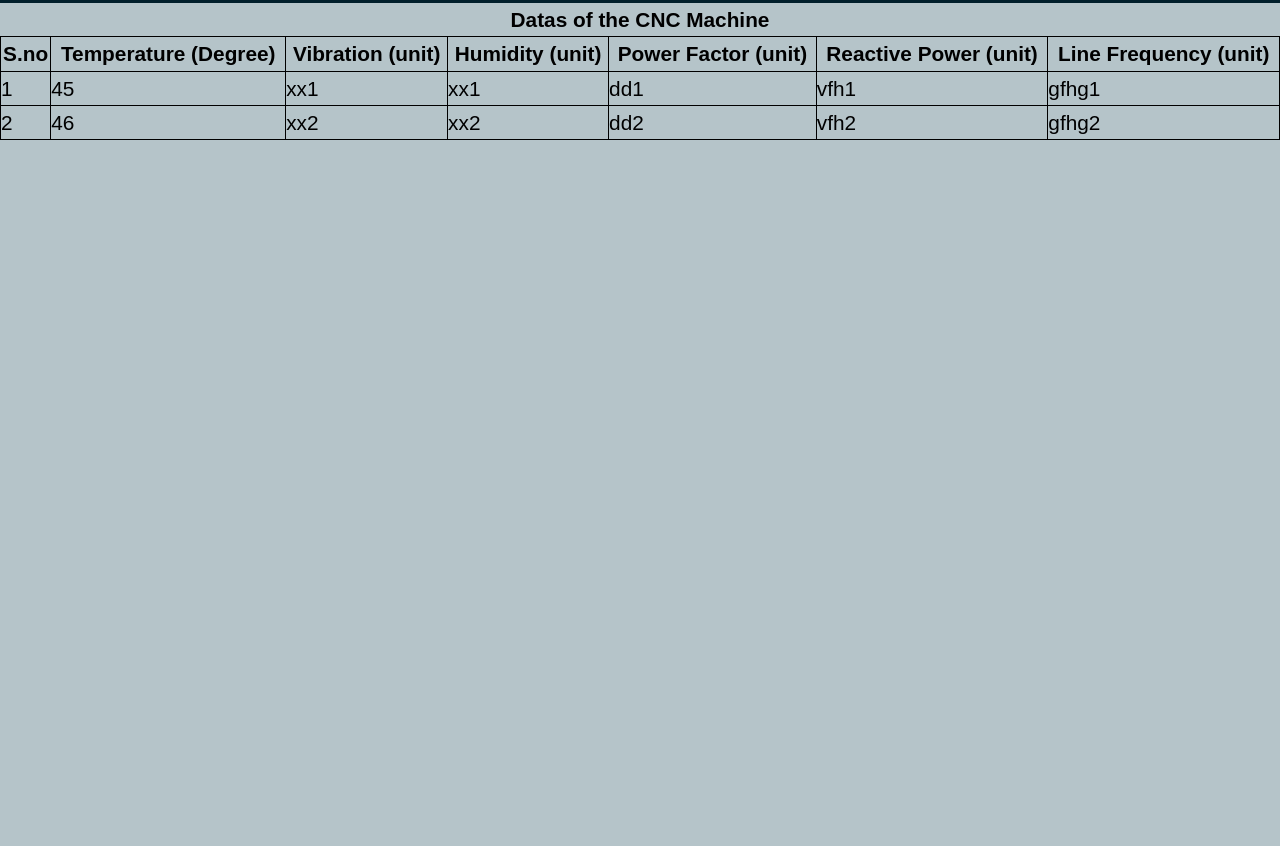
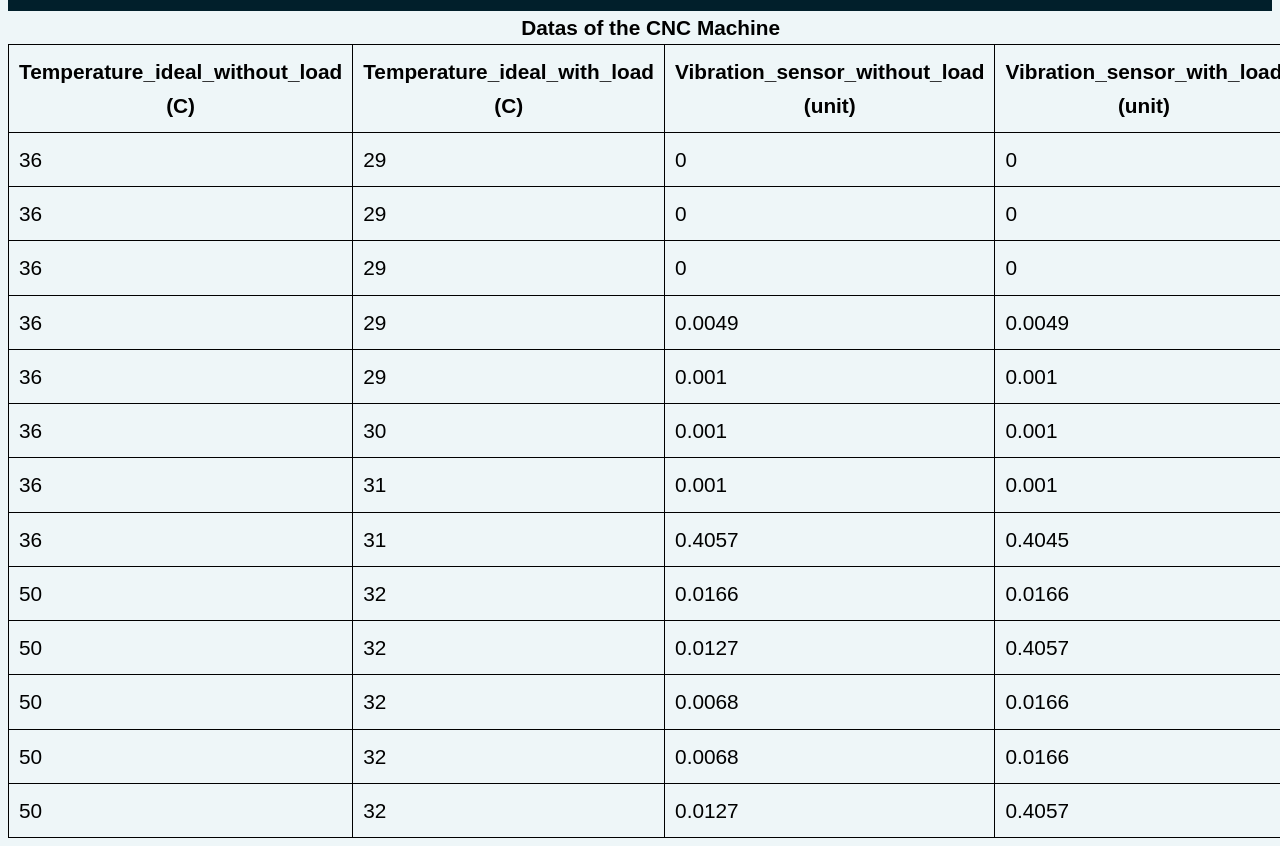
Before and after one commit to LakshmiPriyaAnbu/CNC-machine-data-monitoring, a plain HTML site: page second_page.html in a window 1280 px wide. Shown: the part 77-923 px from the top of the page. Before the commit the page ends 800 px from the top, so only its background shows below. Drawn offline with Linux system fonts and the light colour scheme.

Commit message:
Add files via upload

```diff
--- a/second_page.html
+++ b/second_page.html
@@ -55,37 +55,116 @@
 
          <thead>
             <tr>
-                <th>S.no</th>
-                <th>Temperature (Degree)</th>
-                <th>Vibration (unit)
-                </th>
-                <th>Humidity (unit) </th>
-                <th>Power Factor (unit)</th>
-                <th>Reactive Power (unit)</th>
-                <th>Line Frequency (unit)</th>
+
+                <th>Temperature_ideal_without_load (C)</th>
+                <th>Temperature_ideal_with_load (C)</th>
+                <th>Vibration_sensor_without_load (unit)</th>
+                <th>Vibration_sensor_with_load (unit)</th>
+
             </tr>
          </thead>
            <tbody>
             <tr>
-                <td>1</td>
-                <td>45</td>
-                <td>xx1</td>
-                <td>xx1</td>
-                <td>dd1</td>
-                <td>vfh1</td>
-                <td>gfhg1</td>
+                <td>36</td>
+                <td>29</td>
+                <td>0</td>
+                <td>0</td>
+
+            </tr>
+            <tr>
+                <td>36</td>
+                <td>29</td>
+                <td>0</td>
+                <td>0</td>
+
+            </tr>
+            <tr>
+                <td>36</td>
+                <td>29</td>
+                <td>0</td>
+                <td>0</td>
+
+            </tr>
+            <tr>
+                <td>36</td>
+                <td>29</td>
+                <td>0.0049</td>
+                <td>0.0049</td>
+
+            </tr>
+            <tr>
+                <td>36</td>
+                <td>29</td>
+                <td>0.001</td>
+                <td>0.001</td>
+
+            </tr>
+            <tr>
+                <td>36</td>
+                <td>30</td>
+                <td>0.001</td>
+                <td>0.001</td>
+
+            </tr>
+            <tr>
+                <td>36</td>
+                <td>31</td>
+                <td>0.001</td>
+                <td>0.001</td>
+
+            </tr>
+            <tr>
+                <td>36</td>
+                <td>31</td>
+                <td>0.4057</td>
+                <td>0.4045</td>
+
+            </tr>
+            <tr>
+                <td>50</td>
+                <td>32</td>
+                <td>0.0166</td>
+                <td>0.0166</td>
+
+            </tr>
+            <tr>
+                <td>50</td>
+                <td>32</td>
+                <td>0.0127</td>
+                <td>0.4057</td>
+
+            </tr>
+            <tr>
+                <td>50</td>
+                <td>32</td>
+                <td>0.0068</td>
+                <td>0.0166</td>
+
+            </tr>
+            <tr>
+                <td>50</td>
+                <td>32</td>
+                <td>0.0068</td>
+                <td>0.0166</td>
 
             </tr>
 
-            <tr>
-                <td>2</td>
-                <td>46</td>
-                <td>xx2</td>
-                <td>xx2</td>
-                <td>dd2</td>
-                <td>vfh2</td>
-                <td>gfhg2</td>
+               <tr>
+                <td>50</td>
+                <td>32</td>
+                <td>0.0127</td>
+                <td>0.4057</td>
+
             </tr>
+
+
+
+
+
+
+
+
+
            </tbody>
 
 
--- a/secondpgstyle.css
+++ b/secondpgstyle.css
@@ -2,12 +2,13 @@
 
     --primary-color: rgb(1, 31, 43);
       --color-white: #fff;
-      background-color: rgba(132, 157, 165, 0.6);
+      background-color: rgba(227, 240, 244, 0.6);
+      background-position-x: fixed;
 
 
   }
 
-  *,
+
   *::before,
   *::after {
     margin: 0;
--- a/style.css
+++ b/style.css
@@ -1,7 +1,8 @@
 @import url('https://fonts.googleapis.com/css?family=open+sans&display=swap');
 body {
     font-family: 'open sans', sans-serif;
-    background: #2c3e50;
+    /* background: #2c3e50; 8*/
+    background-image: url(image1.jpeg);
 
 
 }
@@ -66,7 +67,8 @@ nav .animation{
     margin: 0 auto;
     height: calc(100vh - 80px);
     border-radius: 10px;
-    background: rgba(31, 60, 70, 0.6);
+     background: rgba(31, 60, 70, 0.6);
+   /* background-image: url(image1.jpeg); */
 
     backdrop-filter: blur(100px);
 
@@ -89,7 +91,7 @@ nav .animation{
     z-index: 1;
     backdrop-filter: blur(100px);
     background-blend-mode:luminosity;
-    opacity: 0.35;
+    opacity: 0.25;
 
   }
 
--- /dev/null
+++ b/styles.css
@@ -0,0 +1,61 @@
+/* code for the body of the page */
+body {
+    position: relative;
+    background-image: url('image1.jpeg');
+    background-color: transparent;
+    text-align: center;
+    font-family: Arial, sans-serif;
+    display: flex;
+    justify-content: center;
+    align-items: center;
+    height: 100vh;
+    background-size: cover;
+    background-position: center;
+    /* Center the background image */
+}
+
+body::before {
+    position: absolute;
+    top: 0;
+    right: 0;
+    bottom: 0;
+    left: 0;
+    background-color: transparent;
+}
+
+
+/* for page heading */
+h2 {
+    font-size: 24px;
+}
+
+/* for login container taking inputs */
+.login-container {
+    background-color: rgba(234, 234, 234, 0.9);
+    position: relative;
+    padding: 30px;
+    display: inline-block;
+    align-items: center;
+}
+
+.login-image {
+    position: top;
+    width: 150px;
+    height: auto;
+    margin-top: 20px;
+}
+
+/* code for inputs of the login page */
+input {
+    padding: 5px;
+    margin: 5px;
+}
+
+/* code for submit button */
+.submit-btn {
+    background-color: #01799d;
+    color: white;
+    padding: 10px 20px;
+    border-radius: 5px;
+    cursor: pointer;
+}
```
Also changed, not shown: index_2.html (added, +45 -0 lines).
